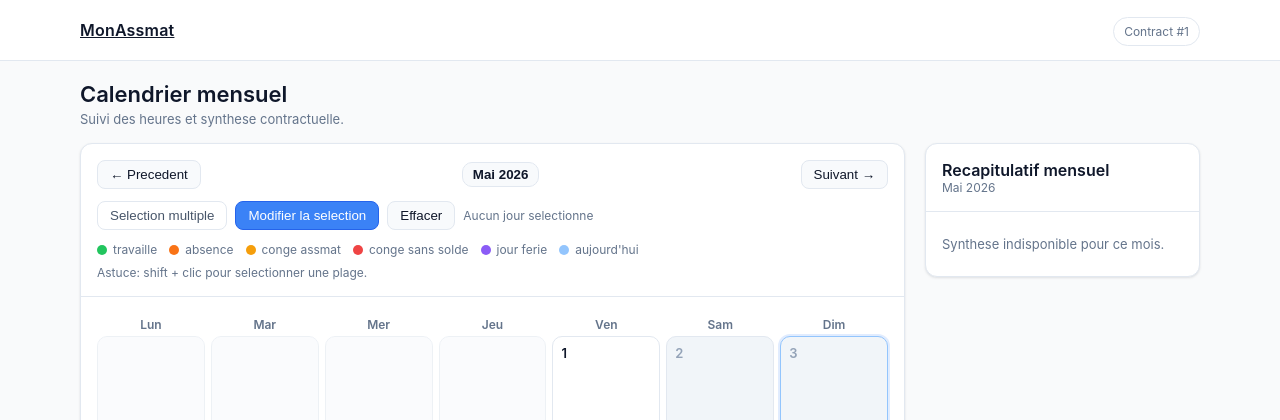
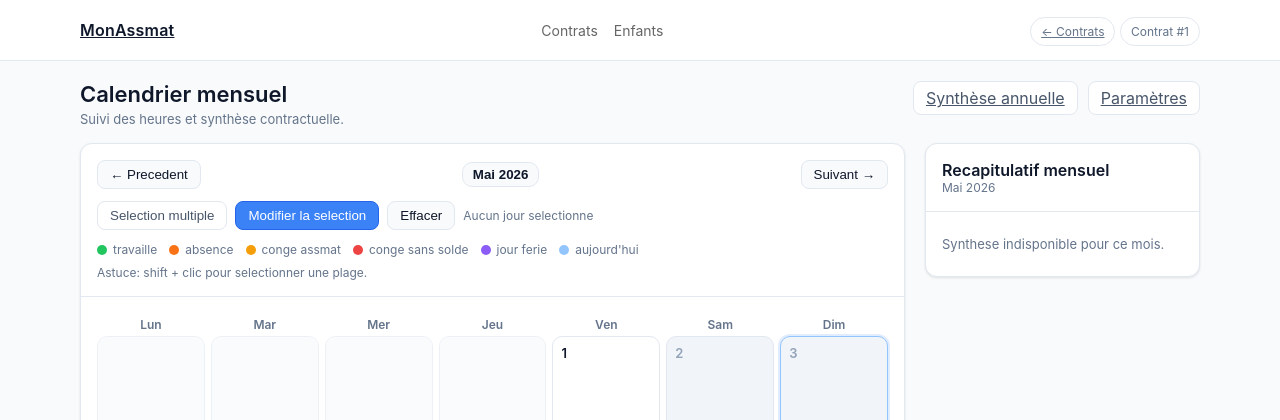
Before and after one commit to jleparoux/monassmat, a FastAPI app: page /contracts/1/calendar in a window 1280 px wide. Shown: the top 420 px of the page. Run offline with FastAPI, Linux system fonts and the light colour scheme; data that the repository does not hold is empty; some libraries are stand-ins or nearby versions.

Commit message:
fix: navigation retour, styles topbar et corrections UX

```diff
--- a/frontend/static/app.css
+++ b/frontend/static/app.css
@@ -95,6 +95,18 @@ a { color: inherit; }
 .topbar__inner { display: flex; align-items: center; justify-content: space-between; gap: 12px; }
 .brand { font-weight: 600; letter-spacing: 0.2px; }
 .chip { border: 1px solid var(--line); padding: 6px 10px; border-radius: 999px; color: var(--muted); font-size: 12px; }
+.topbar__nav {
+  display: flex;
+  gap: 1rem;
+}
+.topbar__nav a {
+  color: var(--text-muted, #666);
+  text-decoration: none;
+  font-size: 0.875rem;
+}
+.topbar__nav a:hover {
+  color: var(--text, #000);
+}
 
 .page-header { display: flex; align-items: flex-start; justify-content: space-between; margin-bottom: 16px; }
 .page-title { margin: 0; font-size: 22px; font-weight: 600; }
--- a/frontend/templates/base.html
+++ b/frontend/templates/base.html
@@ -14,9 +14,14 @@
   <header class="topbar">
     <div class="container topbar__inner">
       <a class="brand" href="/contracts">MonAssmat</a>
+      <nav class="topbar__nav">
+        <a href="/contracts">Contrats</a>
+        <a href="/children">Enfants</a>
+      </nav>
       {% if contract_id %}
         <div class="topbar__meta">
-          <span class="chip">Contract #{{ contract_id }}</span>
+          <a class="chip" href="/contracts">← Contrats</a>
+          <span class="chip">{% if contract_name %}{{ contract_name }}{% else %}Contrat #{{ contract_id }}{% endif %}</span>
         </div>
       {% endif %}
     </div>
--- a/frontend/templates/calendar.html
+++ b/frontend/templates/calendar.html
@@ -4,7 +4,11 @@
 <div class="page-header">
   <div>
     <h1 class="page-title">Calendrier mensuel</h1>
-    <p class="page-subtitle">Suivi des heures et synthese contractuelle.</p>
+    <p class="page-subtitle">Suivi des heures et synthèse contractuelle.</p>
+  </div>
+  <div class="page-actions">
+    <a class="btn btn-secondary" href="/contracts/{{ contract_id }}/summary/year">Synthèse annuelle</a>
+    <a class="btn btn-secondary" href="/contracts/{{ contract_id }}/settings">Paramètres</a>
   </div>
 </div>
 
```
